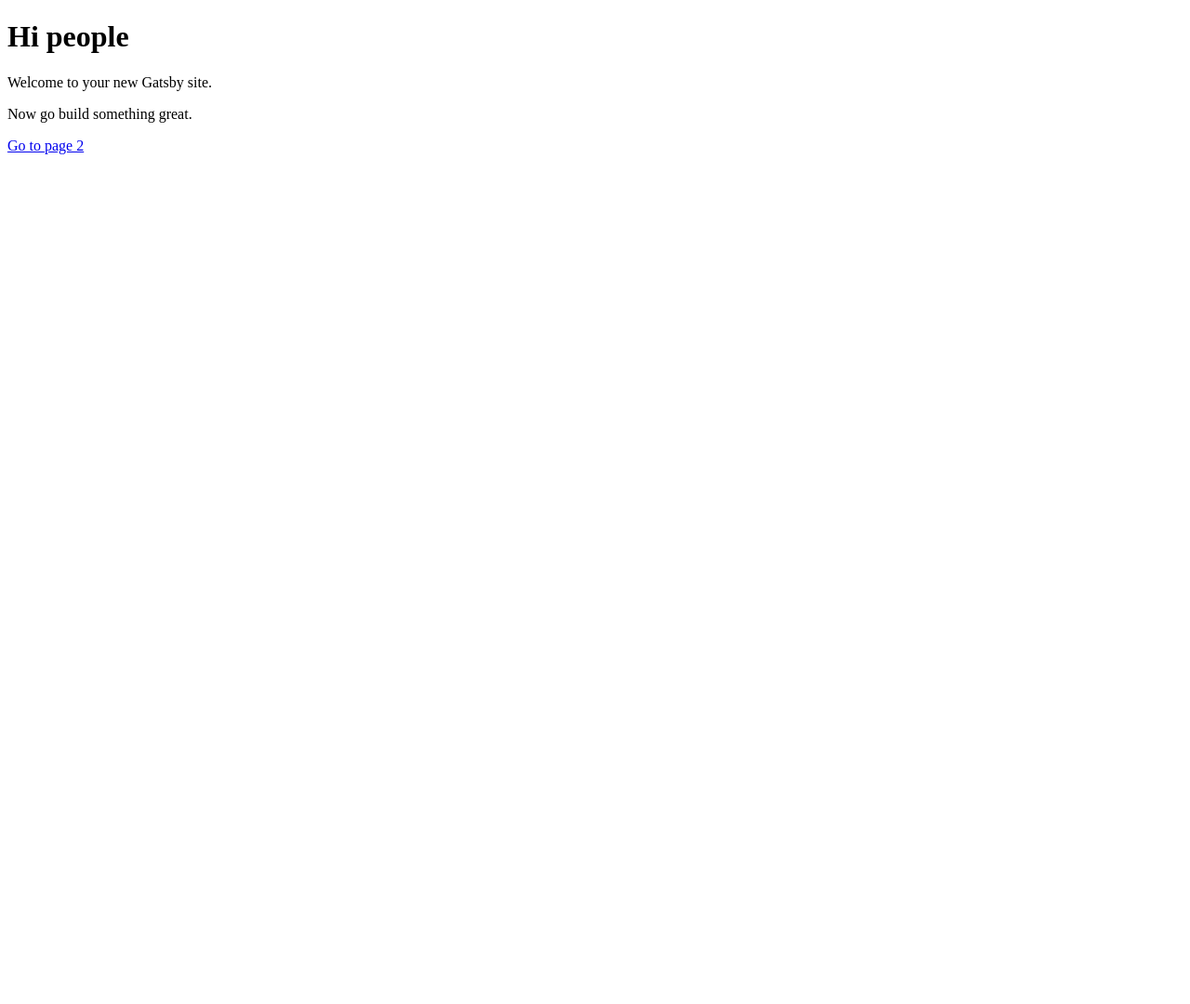
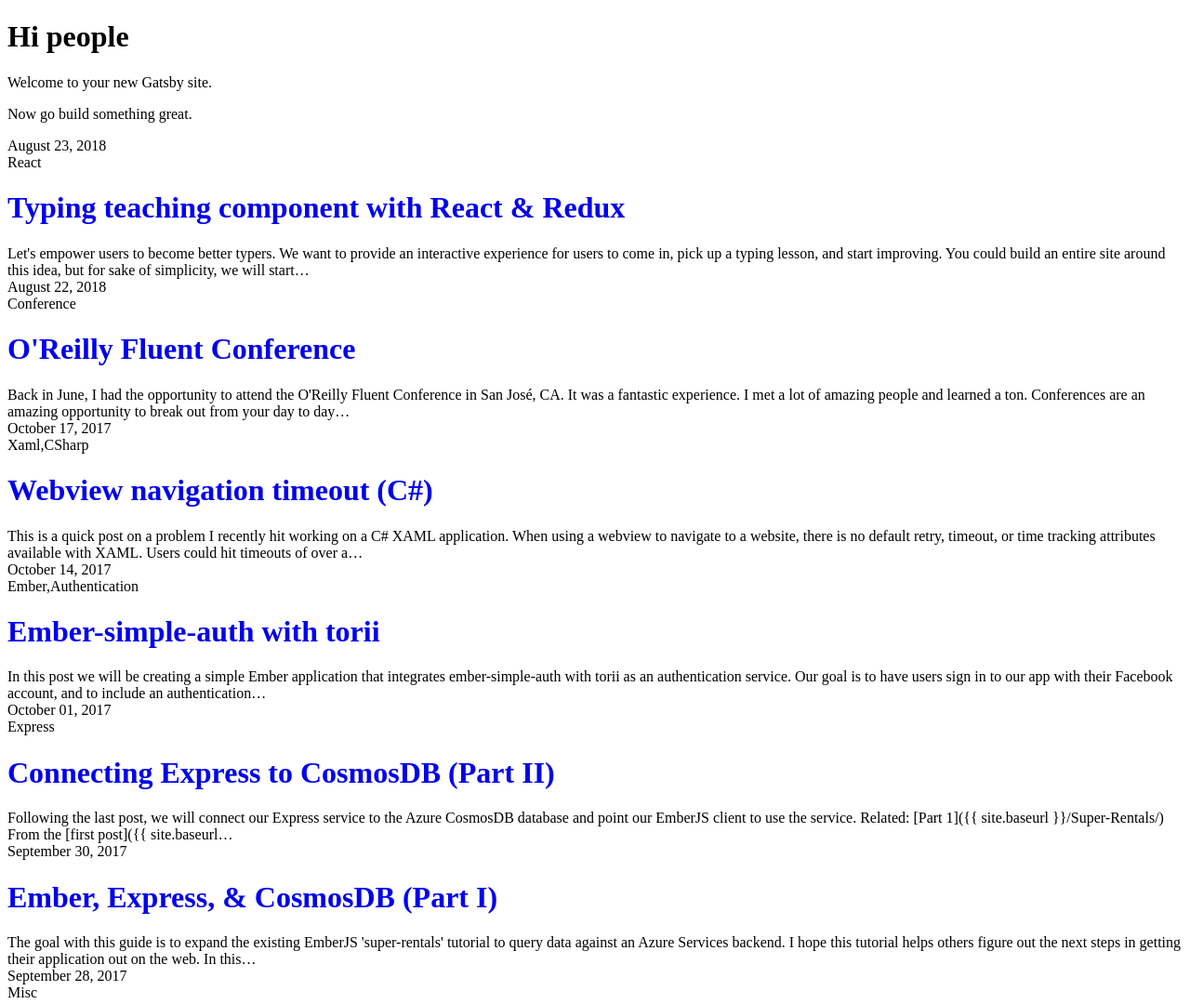
Before and after one commit to Jtfinlay/gatsby-blog, a Gatsby site: page / in a window 1280 px wide. Shown: the top 1080 px of the page at 93% size. Before the commit the page ends 800 px from the top, so only its background shows below. Built offline with nearby package versions, Linux system fonts and the light colour scheme; Gatsby itself is replaced by a stand-in of ours.

Commit message:
shows list of blogs

```diff
--- a/posts/2017-10-1-Super-Rentals-2.md
+++ b/posts/2017-10-1-Super-Rentals-2.md
@@ -1,7 +1,8 @@
 ---
 path: "/blog/super-rentals-2"
-date: "2017-09-29"
+date: "2017-10-01"
 title: Connecting Express to CosmosDB (Part II)
+tags: "Express"
 ---
 
 Following the last post, we will connect our Express service to the Azure CosmosDB database and point our EmberJS client to use the service.
--- a/posts/2017-10-14-ember-simple-auth-torii-facebook.md
+++ b/posts/2017-10-14-ember-simple-auth-torii-facebook.md
@@ -2,6 +2,7 @@
 path: "/blog/ember-simple-auth-torii"
 date: "2017-10-14"
 title: Ember-simple-auth with torii
+tags: "Ember,Authentication"
 ---
 
 In this post we will be creating a simple Ember application that integrates [ember-simple-auth](https://github.com/simplabs/ember-simple-auth) with [torii](https://github.com/Vestorly/torii) as an authentication service.
--- a/posts/2017-10-17-csharp-xaml-webview-navigate-timeout.md
+++ b/posts/2017-10-17-csharp-xaml-webview-navigate-timeout.md
@@ -2,6 +2,7 @@
 path: "/blog/csharp-xaml-webview-navigate-timeout"
 date: "2017-10-17"
 title: Webview navigation timeout (C#)
+tags: "Xaml,CSharp"
 ---
 
 This is a quick post on a problem I recently hit working on a C# XAML application. When using a webview to navigate to a website, there is no default retry, timeout, or time tracking attributes available with XAML. Users could hit timeouts of over a minute, and there is no built in tracking to handle these cases.
--- a/posts/2017-9-29-Hello-World.md
+++ b/posts/2017-9-29-Hello-World.md
@@ -1,7 +1,8 @@
 ---
 path: "/blog/hello"
-date: "2017-09-29"
+date: "2017-09-28"
 title: Welcome!
+tags: "Misc"
 ---
 
 Every once in a while, I work on some interesting side project that I want to share. This usually goes down the path of:
--- a/posts/2018-8-22-fluent-conference.md
+++ b/posts/2018-8-22-fluent-conference.md
@@ -1,7 +1,8 @@
 ---
 path: "/blog/oreilly-2018"
 date: "2018-08-22"
-title: O'Reilly Fluent Conference 2018
+title: O'Reilly Fluent Conference
+tags: "Conference"
 ---
 
 Back in June, I had the opportunity to attend the O'Reilly Fluent Conference in San José, CA. It was a fantastic experience. I met a lot of amazing people and learned a ton. Conferences are an amazing opportunity to break out from your day to day and gain perspective on the industry. The O'Reilly conference was a great experience for this, being a 4-day flash flood of web enthusiasts.
--- a/posts/2018-8-23-teach-type.md
+++ b/posts/2018-8-23-teach-type.md
@@ -2,6 +2,7 @@
 path: "/blog/teach-type"
 date: "2018-08-23"
 title: Typing teaching component with React & Redux
+tags: "React"
 ---
 
 Let's empower users to become better typers. We want to provide an interactive experience for users to come in, pick up a typing lesson, and start improving. You could build an entire site around this idea, but for sake of simplicity, we will start with a dynamic component that can react correctly to user inputs.
--- /dev/null
+++ b/src/components/header/index.js
@@ -0,0 +1,2 @@
+import Header from './header';
+export default Header;
--- /dev/null
+++ b/src/components/post-link/index.js
@@ -0,0 +1,3 @@
+import PostLink from './post-link';
+
+export default PostLink;
--- /dev/null
+++ b/src/components/post-link/post-link.js
@@ -0,0 +1,21 @@
+import React from 'react';
+import Link from 'gatsby-link';
+
+import './post-link.scss';
+
+const PostLink = ({ post }) => (
+  <div className='post-block'>
+    <div className='metadata'>
+        <div className='date'>{ post.frontmatter.date }</div>
+        <div className='tags'>{ post.frontmatter.tags }</div>
+    </div>
+    <div className='title'>
+        <h1><Link to={ post.frontmatter.path }>{ post.frontmatter.title }</Link></h1>
+    </div>
+    <div className='excerpt'>
+        { post.excerpt }
+    </div>
+  </div>
+);
+
+export default PostLink;
--- /dev/null
+++ b/src/components/post-link/post-link.scss
@@ -0,0 +1,28 @@
+.post-block {
+
+    a {
+        text-decoration: none;
+    }
+
+    .metadata {
+        .date {
+
+        }
+
+        .tags {
+
+        }
+    }
+
+    .title {
+
+    }
+
+    .date {
+
+    }
+
+    .excerpt {
+
+    }
+}
--- a/src/pages/index.js
+++ b/src/pages/index.js
@@ -1,13 +1,42 @@
-import React from 'react'
-import Link from 'gatsby-link'
+import React from 'react';
+import PostLink from "../components/post-link";
 
-const IndexPage = () => (
-  <div>
-    <h1>Hi people</h1>
-    <p>Welcome to your new Gatsby site.</p>
-    <p>Now go build something great.</p>
-    <Link to="/page-2/">Go to page 2</Link>
-  </div>
-)
+const IndexPage = ({
+    data: {
+      allMarkdownRemark: { edges },
+    },
+}) => {
+    const posts = edges
+        .filter(edge => !!edge.node.frontmatter.date)
+        .map(edge => <PostLink key={edge.node.id} post={edge.node} />);
+
+    return (
+        <div>
+            <h1>Hi people</h1>
+            <p>Welcome to your new Gatsby site.</p>
+            <p>Now go build something great.</p>
+            <div>{ posts }</div>
+        </div>
+    );
+};
 
 export default IndexPage
+
+export const pageQuery = graphql`
+  query IndexQuery {
+    allMarkdownRemark(sort: { order: DESC, fields: [frontmatter___date] }) {
+      edges {
+        node {
+          id
+          excerpt(pruneLength: 250)
+          frontmatter {
+            date(formatString: "MMMM DD, YYYY")
+            path
+            title
+            tags
+          }
+        }
+      }
+    }
+  }
+`;
```
Also changed, not shown: src/pages/page-2.js (deleted, +0 -12 lines), src/components/header/header.js (renamed from src/components/header.js), src/components/header/header.scss (renamed from src/components/header.scss).
